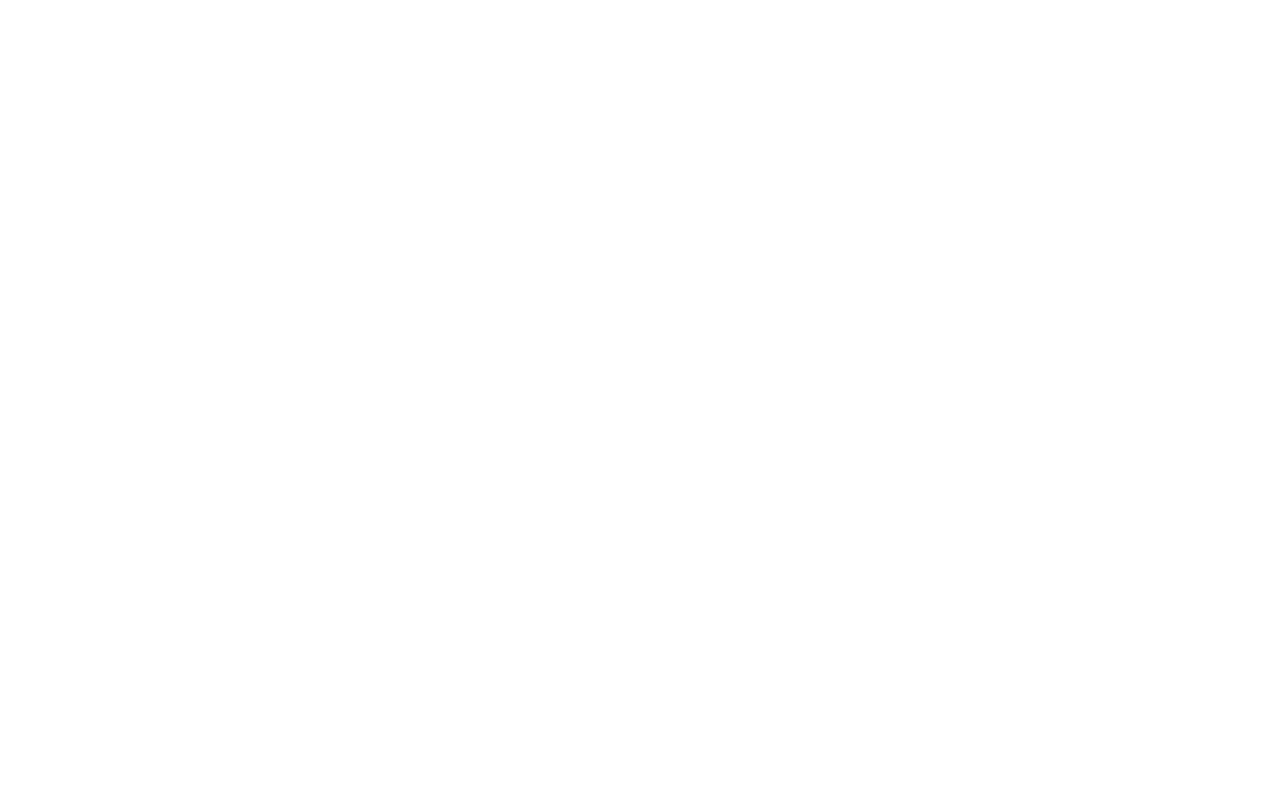
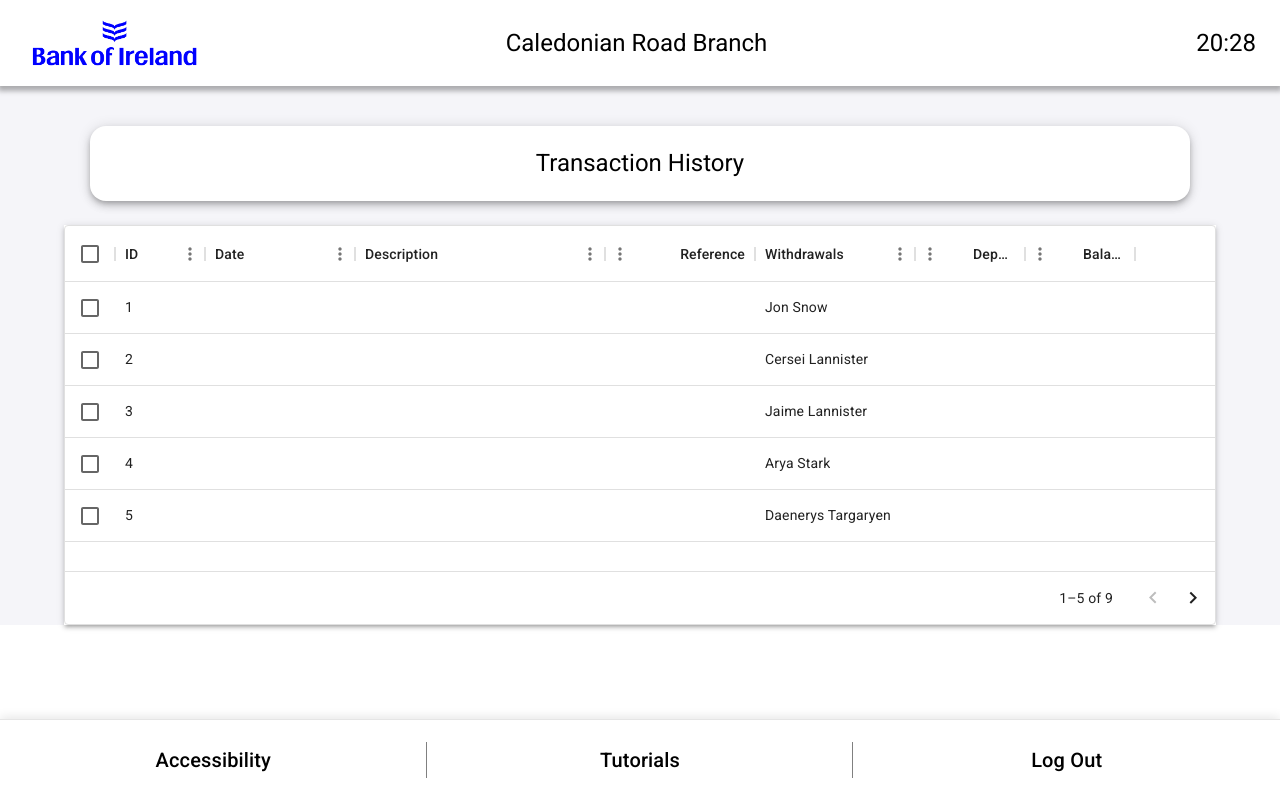
Before and after one commit to SpeechRecognitionApp/SpeechRecognitionApp, a React (Create React App) app in the folder frontend/: page /transactions in a window 1280 px wide. Before the commit this address had no page. Built offline with nearby package versions, Linux system fonts and the light colour scheme.

Commit message:
Added in the transaction histoy

```diff
--- a/frontend/package.json
+++ b/frontend/package.json
@@ -5,12 +5,16 @@
   "dependencies": {
     "@emotion/react": "^11.11.1",
     "@emotion/styled": "^11.11.0",
+    "@fontsource/roboto": "^5.0.5",
     "@mui/icons-material": "^5.11.16",
     "@mui/material": "^5.13.6",
+    "@mui/x-data-grid": "^6.10.0",
     "@testing-library/jest-dom": "^5.16.5",
     "@testing-library/react": "^13.4.0",
     "@testing-library/user-event": "^13.5.0",
+    "date-fns": "^2.30.0",
     "react": "^18.2.0",
+    "react-credit-cards-2": "^1.0.1",
     "react-dom": "^18.2.0",
     "react-router-dom": "^6.14.1",
     "react-scripts": "5.0.1",
--- a/frontend/src/App.js
+++ b/frontend/src/App.js
@@ -9,6 +9,8 @@
 import DepositPage from "./pages/Deposit";
 import TransferPage2 from "./pages/Transfer2";
 import TransferPage3 from "./pages/Transfer3";
+import TransactionsPage from "./pages/Transactions";
+import AccountManagePage from "./pages/AccountManagement";
 
 function App() {
   return (
@@ -22,6 +24,8 @@
         <Route path="/transfer3" element={<TransferPage3 />} />
         <Route path="/withdraw" element={<WithdrawPage />} />
         <Route path="/deposit" element={<DepositPage />} />
+        <Route path ="/transactions" element ={<TransactionsPage/>} />
+        <Route path ="/accountmanage" element ={<AccountManagePage />} />
       </Routes>
     </div>
   );
--- a/frontend/src/components/CreditCard.js
+++ b/frontend/src/components/CreditCard.js
@@ -1,6 +1,6 @@
 import React, { useState } from "react";
-import Cards from "react-credit-cards";
-import "react-credit-cards/es/styles-compiled.css";
+import Cards from "react-credit-cards-2";
+import 'react-credit-cards-2/dist/es/styles-compiled.css'
 import styles from "./styles.css";
 
 const CreditCard = ({ cardnumber, cardname, carddate, cardcvc, chosen }) => {
--- a/frontend/src/components/DashboardItems.js
+++ b/frontend/src/components/DashboardItems.js
@@ -22,6 +22,15 @@
   function handleClick3() {
     navigate("/deposit");
   }
+
+  function handleClick4() {
+    navigate("/transactions");
+  }
+
+  function handleClick5() {
+    navigate("/accountmanage");
+  }
+
   return (
     <Grid container spacing={2} sx={{ mt: 2 }}>
       <Grid item xs={4}>
@@ -99,7 +108,7 @@
           size="large"
           sx={{ height: 200, width: 200, borderRadius: 10, marginTop: 10 }}
           fullWidth
-          onClick={handleClick3}
+          onClick={handleClick4}
         >
           <Box
             sx={{
@@ -145,7 +154,7 @@
           size="large"
           sx={{ height: 200, width: 200, borderRadius: 10, marginTop: 10 }}
           fullWidth
-          onClick={handleClick3}
+          onClick={handleClick5}
         >
           <Box
             sx={{
--- /dev/null
+++ b/frontend/src/components/TitleBox.js
@@ -0,0 +1,21 @@
+import React from "react";
+import { Grid, Button, Box, Typography } from "@mui/material";
+import '@fontsource/roboto/300.css';
+import '@fontsource/roboto/400.css';
+import '@fontsource/roboto/500.css';
+import '@fontsource/roboto/700.css';
+
+
+function TitleBox({buttonText}) {
+    return (
+        <Box sx={{bgcolor:"#ffff",mt:5,height:75,width:1100,mx:'auto',borderRadius:'16px', display: "flex",
+        justifyContent: "center",
+        alignItems: "center", boxShadow:5}}>
+            <Typography variant='h5' sx={{ textAlign: "center" }}>
+                {buttonText}
+            </Typography>
+        </Box>
+    );
+}
+
+export default TitleBox;
--- /dev/null
+++ b/frontend/src/components/TransactionTable.js
@@ -0,0 +1,84 @@
+import React from "react";
+import { DataGrid } from '@mui/x-data-grid';
+import { Grid, Button, Box, Typography } from "@mui/material";
+
+const columns = [
+    { field: 'id', headerName: 'ID', width: 90 },
+    {
+      field: 'date',
+      headerName: 'Date',
+      width: 150,
+      editable: true,
+    },
+    {
+      field: 'description',
+      headerName: 'Description',
+      width: 250,
+      editable: true,
+    },
+    {
+      field: 'ref',
+      headerName: 'Reference',
+      type: 'number',
+      width: 150,
+      editable: true,
+    },
+    {
+      field: 'withdraw',
+      headerName: 'Withdrawals',
+      description: 'This column has a value getter and is not sortable.',
+      sortable: false,
+      width: 160,
+      valueGetter: (params) =>
+        `${params.row.firstName || ''} ${params.row.lastName || ''}`,
+    },
+
+    {
+        field: 'deposits',
+        headerName: 'Deposits',
+        type: 'number',
+        width: 110,
+        editable: true,
+      },
+
+      {
+        field: 'balance',
+        headerName: 'Balance',
+        type: 'number',
+        width: 110,
+        editable: true,
+      },
+  ];
+
+  const rows = [
+    { id: 1, lastName: 'Snow', firstName: 'Jon', age: 35 },
+    { id: 2, lastName: 'Lannister', firstName: 'Cersei', age: 42 },
+    { id: 3, lastName: 'Lannister', firstName: 'Jaime', age: 45 },
+    { id: 4, lastName: 'Stark', firstName: 'Arya', age: 16 },
+    { id: 5, lastName: 'Targaryen', firstName: 'Daenerys', age: null },
+    { id: 6, lastName: 'Melisandre', firstName: null, age: 150 },
+    { id: 7, lastName: 'Clifford', firstName: 'Ferrara', age: 44 },
+    { id: 8, lastName: 'Frances', firstName: 'Rossini', age: 36 },
+    { id: 9, lastName: 'Roxie', firstName: 'Harvey', age: 65 },
+  ];
+
+  export default function TransactionHistory() {
+    return (
+      <Box sx={{ height: 400, width: '90%',mx:'auto',mt:3,bgcolor:'#ffff',boxShadow:3,mb:2 }}>
+        <DataGrid
+          rows={rows}
+          columns={columns}
+          initialState={{
+            pagination: {
+              paginationModel: {
+                pageSize: 5,
+              },
+            },
+          }}
+          pageSizeOptions={[5]}
+          checkboxSelection
+          disableRowSelectionOnClick
+        />
+      </Box>
+    );
+  }
--- /dev/null
+++ b/frontend/src/pages/Transactions.js
@@ -0,0 +1,18 @@
+import React from "react";
+import Header from "../components/Header";
+import Footer from "../components/Footer";
+import TitleBox from "../components/TitleBox";
+import TransactionHistory from "../components/TransactionTable";
+
+function TransactionsPage() {
+  return (
+    <div style={{ backgroundColor: "#F5F5F9 " }}>
+      <Header />
+      <TitleBox buttonText ="Transaction History"/>
+      <TransactionHistory />
+      <Footer />
+    </div>
+  );
+}
+
+export default TransactionsPage;
```
Also changed, not shown: 2 other files (tests, documents, lock files or other folders).
